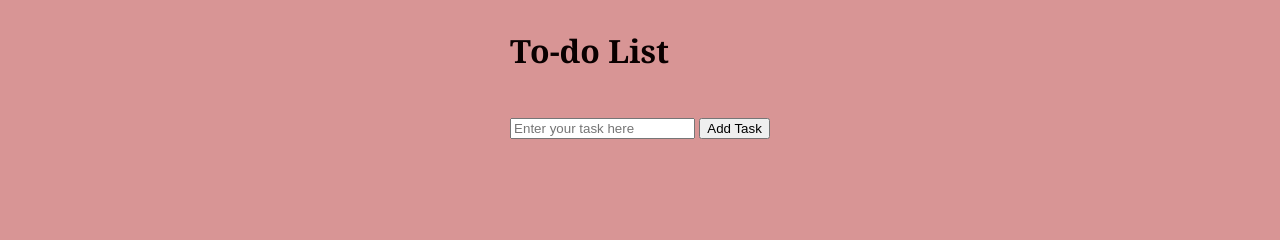
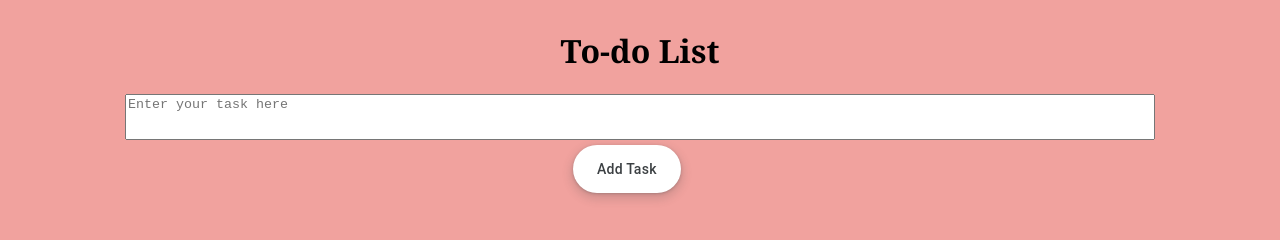
Before and after one commit to Admirable-humour/to_do_list, a plain HTML site: page index.html in a window 1280 px wide. Drawn offline with Linux system fonts and the light colour scheme.

Commit message:
Styling commit.

```diff
--- a/index.html
+++ b/index.html
@@ -14,11 +14,11 @@
 <body>
     <div class="container">
         <div class="task_input">
-            <h1 id="center_title">To-do List</h1>
-            <br>
+            <h1 id="center-title">To-do List</h1>
             <form method="POST">
-                <input type="text" name="task" id="task_text" placeholder="Enter your task here" autocomplete="off">
-                <button onclick="addTask()" type="button" name="addTask" id="add">Add Task</button>
+                <textarea name="task" id="task_text" placeholder="Enter your task here" autocomplete="off"></textarea>
+                <br>
+                <button type="button" name="addTask" id="add">Add Task</button>
             </form>
         </div>
         <div class="task_show">
--- a/main.js
+++ b/main.js
@@ -6,6 +6,17 @@ function addTask() {
     if (task) {
         task_list.innerHTML += `<li>${task}</li>`;
         task_text.value = '';
+        textarea.style.height = "auto";
+    }
+    else {
+        alert('Please enter a task');
     }
 }
 document.getElementById('add').onclick = addTask;
+
+const textarea = document.getElementById("task_text");
+
+textarea.addEventListener("input", function () {
+    this.style.height = "auto"; // Reset height to recalculate
+    this.style.height = this.scrollHeight + "px"; // Adjust height
+});
--- a/styles.css
+++ b/styles.css
@@ -1,8 +1,8 @@
 /* Add your styles here */
 body {
 
-    background-color: #d89595;
-    color: rgb(10, 0, 0);
+    background-color: #dd1d1368;
+    color: rgb(0, 0, 0);
     font-family: Cambria, serif;
 }
 
@@ -10,6 +10,85 @@ body {
     display: flex;
     flex-direction: column;
     align-items: center;
-    height: 10vh;
-    margin-bottom: 10px;
 }
+
+#center-title
+{
+    text-align: center;
+}
+#task_text {
+    width: 80vw ;
+    min-height: 40px;
+    resize: none;
+    overflow: hidden;
+}
+
+#add {
+  align-items: center;
+  appearance: none;
+  background-color: #fff;
+  border-radius: 24px;
+  border-style: none;
+  box-shadow: rgba(0, 0, 0, .2) 0 3px 5px -1px,rgba(0, 0, 0, .14) 0 6px 10px 0,rgba(0, 0, 0, .12) 0 1px 18px 0;
+  box-sizing: border-box;
+  color: #3c4043;
+  cursor: pointer;
+  display: inline-flex;
+  fill: currentcolor;
+  font-family: "Google Sans",Roboto,Arial,sans-serif;
+  font-size: 14px;
+  font-weight: 500;
+  height: 48px;
+  justify-content: center;
+  letter-spacing: .25px;
+  line-height: normal;
+  max-width: 100%;
+  margin-left: 35vw;
+  overflow: visible;
+  padding: 2px 24px;
+  position: relative;
+  text-align: center;
+  text-transform: none;
+  transition: box-shadow 280ms cubic-bezier(.4, 0, .2, 1),opacity 15ms linear 30ms,transform 270ms cubic-bezier(0, 0, .2, 1) 0ms;
+  user-select: none;
+  -webkit-user-select: none;
+  touch-action: manipulation;
+  width: auto;
+  will-change: transform,opacity;
+  z-index: 0;
+}
+
+#add:hover {
+  background: #F6F9FE;
+  color: #174ea6;
+}
+
+#add:active {
+  box-shadow: 0 4px 4px 0 rgb(60 64 67 / 30%), 0 8px 12px 6px rgb(60 64 67 / 15%);
+  outline: none;
+}
+
+#add:focus {
+  outline: none;
+  border: 2px solid #4285f4;
+}
+
+#add:not(:disabled) {
+  box-shadow: rgba(60, 64, 67, .3) 0 1px 3px 0, rgba(60, 64, 67, .15) 0 4px 8px 3px;
+}
+
+#add:not(:disabled):hover {
+  box-shadow: rgba(60, 64, 67, .3) 0 2px 3px 0, rgba(60, 64, 67, .15) 0 6px 10px 4px;
+}
+
+#add:not(:disabled):focus {
+  box-shadow: rgba(60, 64, 67, .3) 0 1px 3px 0, rgba(60, 64, 67, .15) 0 4px 8px 3px;
+}
+
+#add:not(:disabled):active {
+  box-shadow: rgba(60, 64, 67, .3) 0 4px 4px 0, rgba(60, 64, 67, .15) 0 8px 12px 6px;
+}
+
+#add:disabled {
+  box-shadow: rgba(60, 64, 67, .3) 0 1px 3px 0, rgba(60, 64, 67, .15) 0 4px 8px 3px;
+}
```
